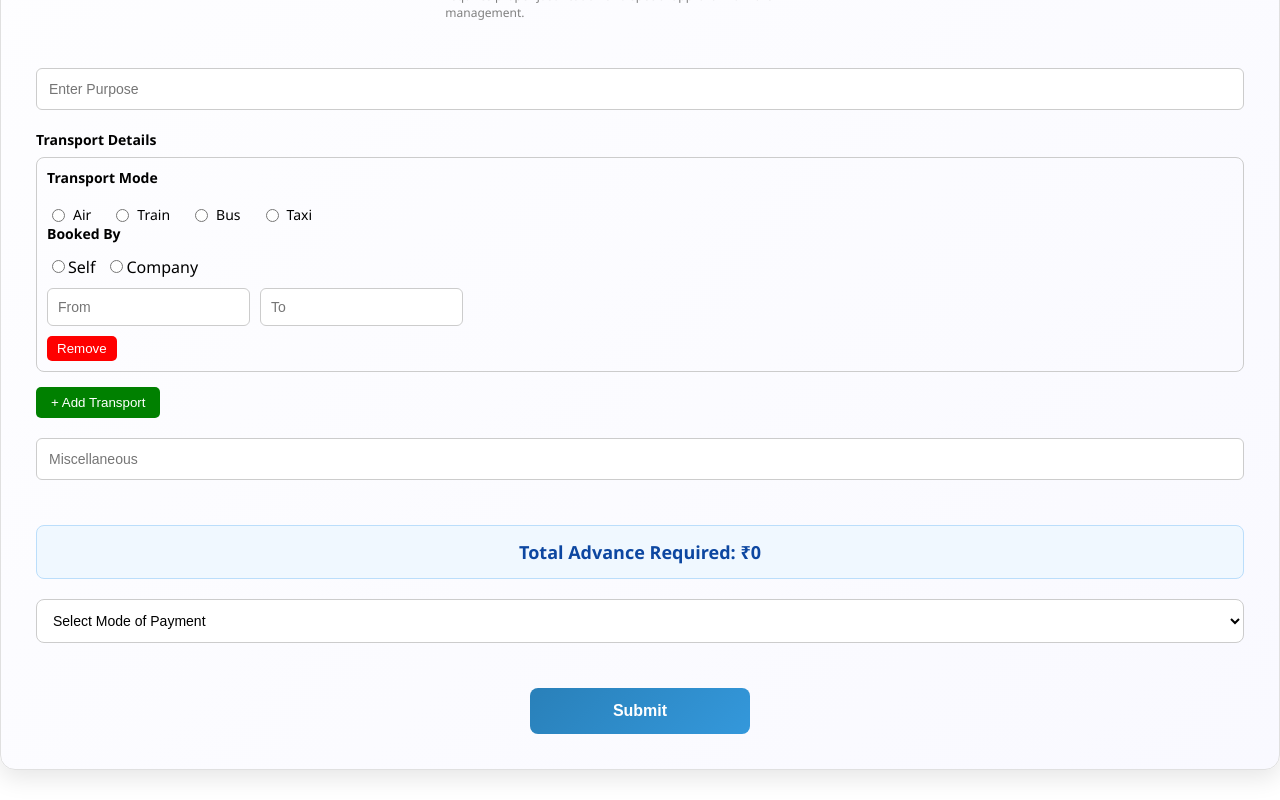
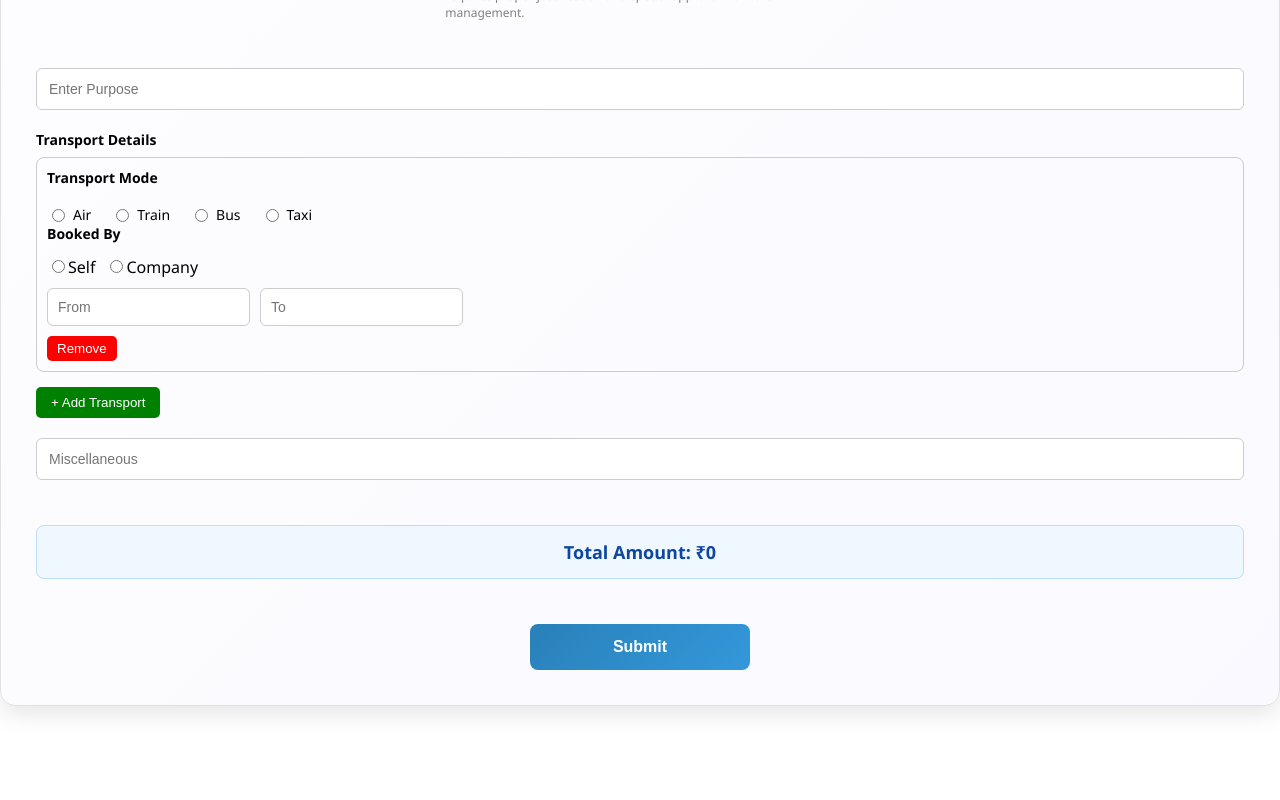
Before and after one commit to Santhoshmk30/Kccottrell, a React (Create React App) app: page /request in a window 1280 px wide. Shown: the part 785-1585 px from the top of the page. After the commit the page ends 1521 px from the top, so only its background shows below. Built offline with nearby package versions, Linux system fonts and the light colour scheme.

Commit message:
Update Requestform.js

```diff
--- a/src/Components/Requestform.js
+++ b/src/Components/Requestform.js
@@ -661,20 +661,8 @@ const handleTransportChange = (index, field, value) => {
 
 
           <div style={styles.totalBox}>
-            Total Advance Required: ₹{total}
+            Total Amount: ₹{total}
           </div>
-
-          <select
-            name="modeOfPayment"
-            value={formData.modeOfPayment}
-            onChange={handleChange}
-            style={styles.select}
-          >
-            <option value="">Select Mode of Payment</option>
-            <option value="Cash">Cash</option>
-            <option value="Card">Card</option>
-            <option value="Online Transfer">Online Transfer</option>
-          </select>
 
           <motion.button
             type="submit"
```
